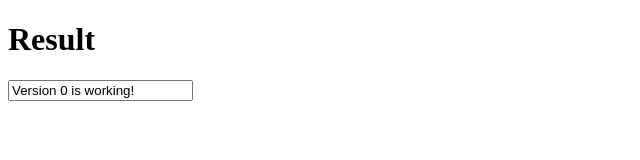
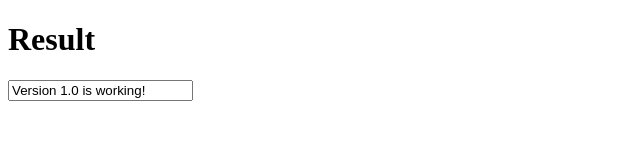
Before and after one commit to AgileAOTeam/cteam, a plain HTML site: page result.html in a window 1280 px wide. Shown: the full height of the page, 0-640 px from the left. Drawn offline with Linux system fonts and the light colour scheme.

Commit message:
Pumped Version NUmber in result file

```diff
--- a/result.html
+++ b/result.html
@@ -4,7 +4,7 @@
 <body>
 
 <h1 type="text" id="1" name="result">Result</h1>
-<input type="text" name="feedback" value="Version 0 is working!" readonly>
+<input type="text" name="feedback" value="Version 1.0 is working!" readonly>
 
 </body>
 </html>
```
